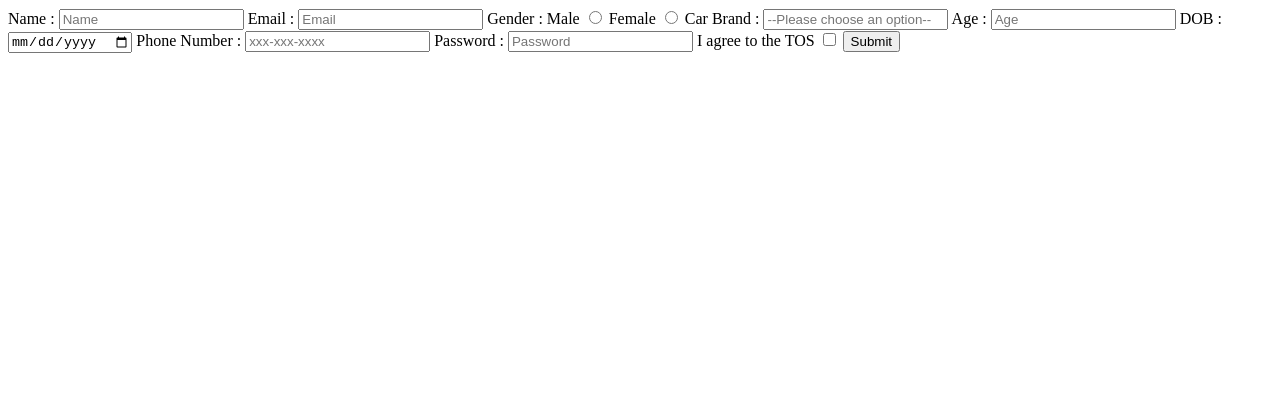
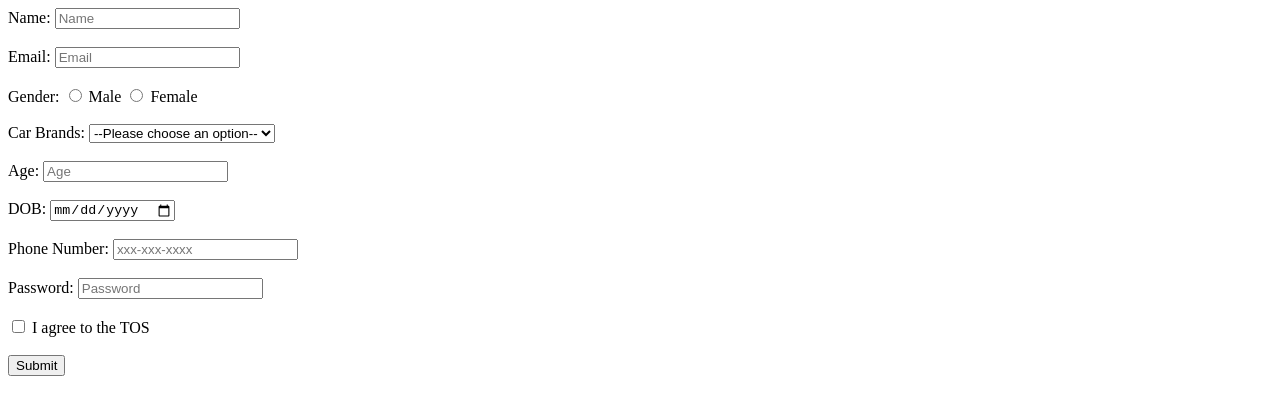
Before and after one commit to acciojob/signup-form-car-ankushjoshi706, a website: page main.html in a window 1280 px wide. Drawn offline with Linux system fonts and the light colour scheme.

Commit message:
created a submission

```diff
--- a/main.html
+++ b/main.html
@@ -9,41 +9,43 @@
 <body>
 	<!-- the entire body must be written by student -->
 
-	 <form method="post">
+	<form method="POST">
+        <label for="name">Name:</label>
+        <input type="text" id="name" name="name" placeholder="Name" required><br><br>
 
-        <label for="name">Name :</label>
-        <input type="text" id="name" placeholder="Name" required>
+        <label for="email">Email:</label>
+        <input type="email" id="email" name="email" placeholder="Email" required><br><br>
 
-        <label for="email">Email :</label>
-        <input type="email" id="email" placeholder="Email" required>
+        <label>Gender:</label>
+        <input type="radio" id="gender_m" name="gender" value="male" required>
+        <label for="gender_m">Male</label>
+        <input type="radio" id="gender_f" name="gender" value="female" required>
+        <label for="gender_f">Female</label><br><br>
 
-        <label for="gender">Gender :</label>
-        <label for="male">Male</label>
-        <input type="radio" id="gender_m" required >
-        <label for="Female">Female </label>
-        <input type="radio" id="gender_f" required>
+        <label for="cars">Car Brands:</label>
+        <select id="cars" name="cars" required>
+            <option value="">--Please choose an option--</option>
+            <option value="toyota">Toyota</option>
+            <option value="honda">Honda</option>
+            <option value="ford">Ford</option>
+        </select><br><br>
 
-        <label for="CarBrand">Car Brand :</label>
-        <input type="select" id="cars" required placeholder="--Please choose an option--">
+        <label for="age">Age:</label>
+        <input type="number" id="age" name="age" placeholder="Age" required><br><br>
 
-        <label for="age">Age :</label>
-        <input type="number" id="age" required placeholder="Age">
+        <label for="dob">DOB:</label>
+        <input type="date" id="dob" name="dob" required><br><br>
 
-        <label for="dob">DOB :</label>
-        <input type="date" id="dob" placeholder="" required>
+        <label for="tel">Phone Number:</label>
+        <input type="tel" id="tel" name="tel" placeholder="xxx-xxx-xxxx"><br><br>
 
-        <label for="phoneno">Phone Number :</label>
-        <input type="tel" id="tel" placeholder="xxx-xxx-xxxx">
+        <label for="password">Password:</label>
+        <input type="password" id="password" name="password" placeholder="Password" required><br><br>
 
-        <label for="password">Password :</label>
-        <input type="password" id="password" placeholder="Password" required>
+        <input type="checkbox" id="tos" name="tos" required>
+        <label for="tos">I agree to the TOS</label><br><br>
 
-        <label for="agree">I agree to the TOS</label>
-        <input type="checkbox" id="tos" required>
-
-        <input type="submit">
-
-
+        <button type="submit">Submit</button>
     </form>
     <script type="text/javascript" src="./script.js">
 </script>
```
